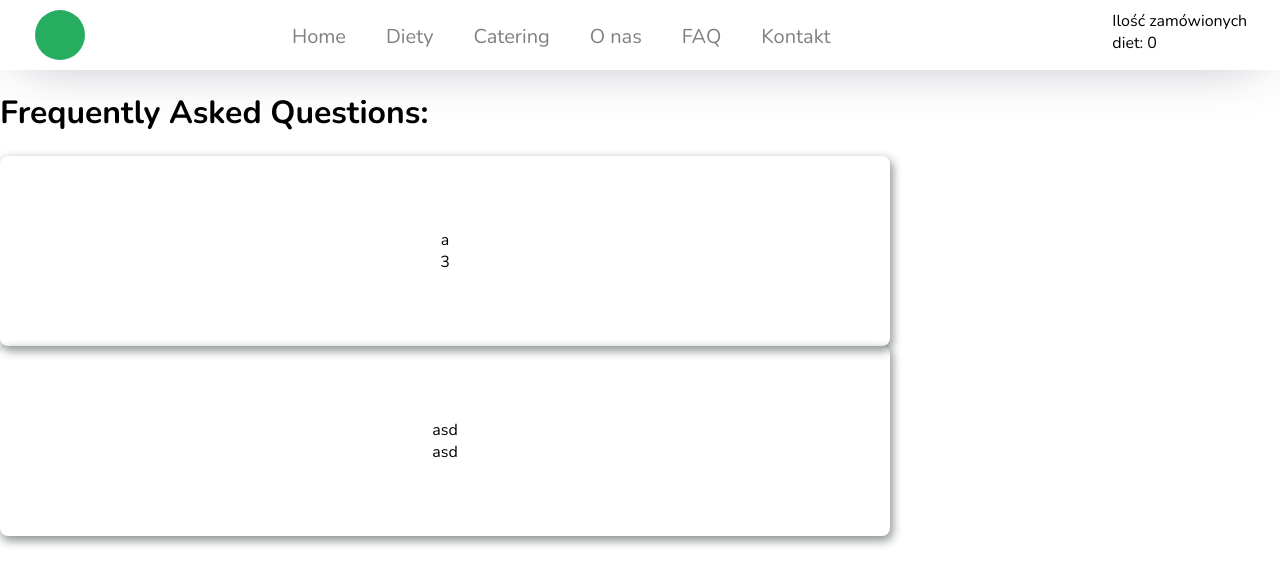
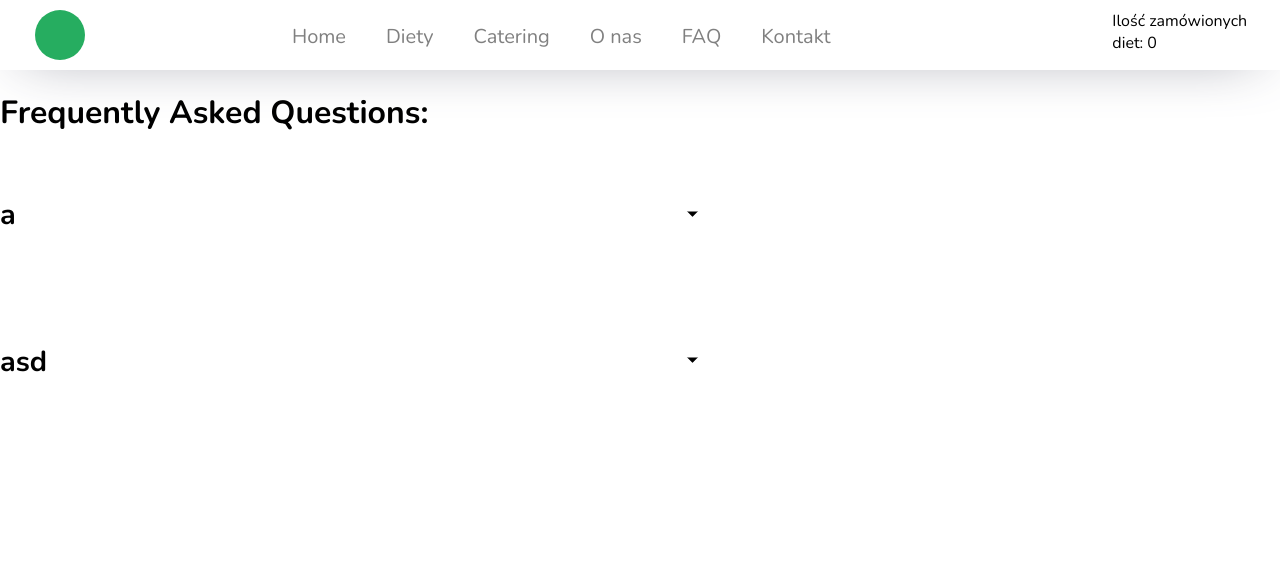
Before and after one commit to lobarzanek/vue-catering-web, a Vue app: page /faq in a window 1280 px wide. Shown: the top 586 px of the page. Built offline with nearby package versions, Linux system fonts and the light colour scheme; data requests are answered from the project's data file.

Commit message:
update faq component

```diff
--- a/src/components/content/faqpage/FAQ.vue
+++ b/src/components/content/faqpage/FAQ.vue
@@ -1,6 +1,5 @@
 <script setup>
-
-import {useCounterStore} from "@/stores/counter"
+import { ref } from "vue";
 
 defineProps({
   id: {
@@ -17,29 +16,93 @@ defineProps({
   },
 });
 
+// const faqs = document.querySelectorAll(".faq");
 
+// faqs.forEach((faq) => {
+//     faq.addEventListener("click", () => {
+//         faq.classList.toggle("active");
+//     });
+// });
+
+
+const toggle = ref(false)
+const toggleClass = () =>{
+  console.log("click");
+  toggle.value = !toggle.value
+}
 </script>
 
 <template>
-    <div class="qa">
-      <span class="question">{{ question }}</span>
-      <span class="answer">{{ answer }}</span>
+  <div class="faq" :class="{active: toggle}" @click="toggleClass()">
+    <div class="question">
+      <h3>{{ question }}</h3>
+      <svg @click="{}" width="15" height="10" viewBox="0 0 42 25">
+        <path
+          d="M3 3L21 21L39 3"
+          stroke="white"
+          stroke-width="5"
+          stroke-linecap="round"
+        />
+      </svg>
+    </div>
+    <div class="answer">
+      <p>{{ answer }}</p>
+    </div>
   </div>
 </template>
 
 <style scoped lang="scss">
-  .qa {
-    display: flex;
-    flex-direction: column;
-    justify-content: center;
-    align-items: center;
-    height: 150px;
-    width: 850px;
-    padding: 20px;
-    border-radius: 8px;
-    box-shadow: 2px 4px 10px 1px #01111170;
-    overflow: hidden;
-    transition: all 0.3s ease-in-out;
+.faq{
+    max-width: 700px;
+    margin-top: 2rem;
+    padding-bottom: 1rem;
+    border-bottom: 2px solid white;
+    cursor: pointer;
 }
 
+.question{
+    display: flex;
+    justify-content: space-between;
+    align-items: center;
+}
+
+.question h3{
+    font-size: 1.8rem;
+}
+
+.answer{
+    max-height: 0;
+    overflow: hidden;
+    transition: max-height 1.4s ease;
+}
+
+.answer p{
+    padding-top: 1rem;
+    line-height: 1.6;
+    font-size: 1.4rem;
+}
+
+.faq.active .answer{
+    max-height: 300px;
+    animation: fade 1s ease-in-out;
+}
+
+.faq.active svg{
+    transform: rotate(180deg);
+}
+
+svg{
+    transition: transform 0.5s ease-in;
+}
+
+@keyframes fade{
+    from {
+        opacity: 0;
+        transform: translateY(-10px);
+    }
+    to{
+        opacity: 1;
+        transform: translateY(0px);
+    }
+}
 </style>
```
Lines whose indentation alone changed are shown as unchanged.
